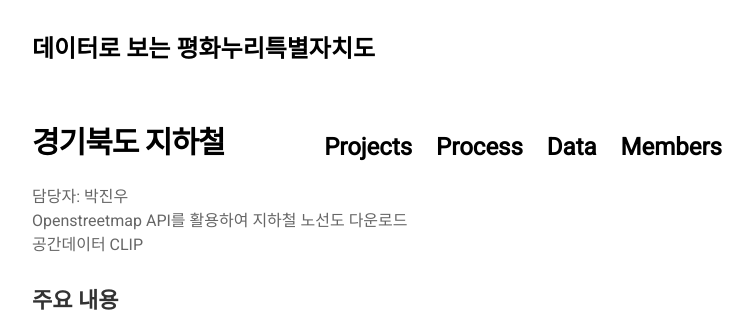
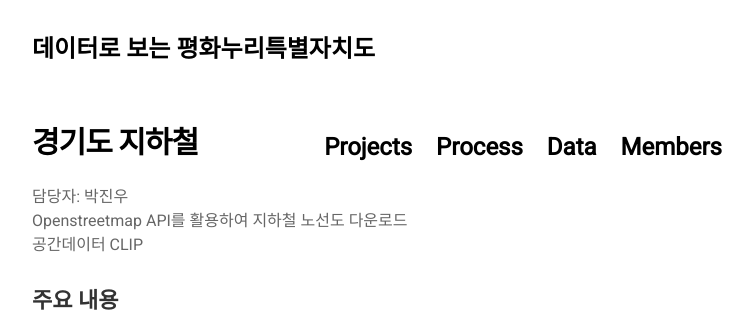
Before and after one commit to jinuew/SICM2002-6, a Jekyll site: the page built from projects/proj-3.md, in a window 1280 px wide. Shown: the top 316 px of the page, without its empty margins (263-1016 px from the left). Built offline with Jekyll 4.4.1, drawn with Linux system fonts in a browser that asks for light colours; nearby versions of some CDN libraries; our own code applies the rules of GitHub Pages for plain Markdown files.

Commit message:
Update proj-3.md

```diff
--- a/projects/proj-3.md
+++ b/projects/proj-3.md
@@ -1,4 +1,4 @@
-# 경기북도 지하철
+# 경기도 지하철
 
 담당자: 박진우<br>
 Openstreetmap API를 활용하여 지하철 노선도 다운로드<br>
```
